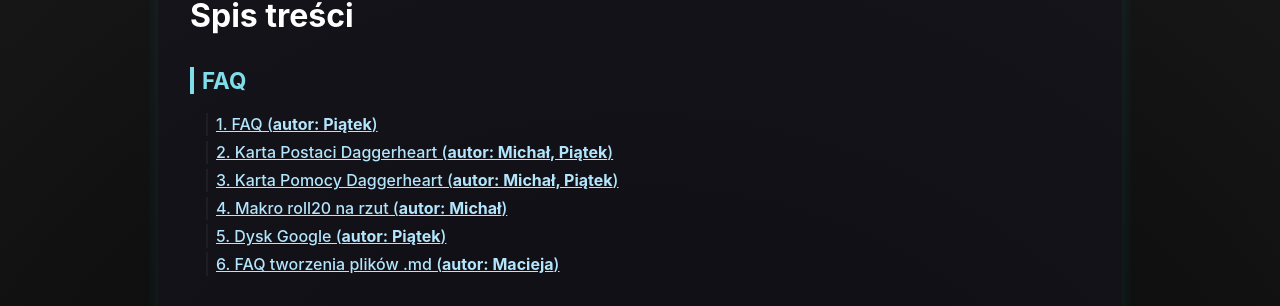
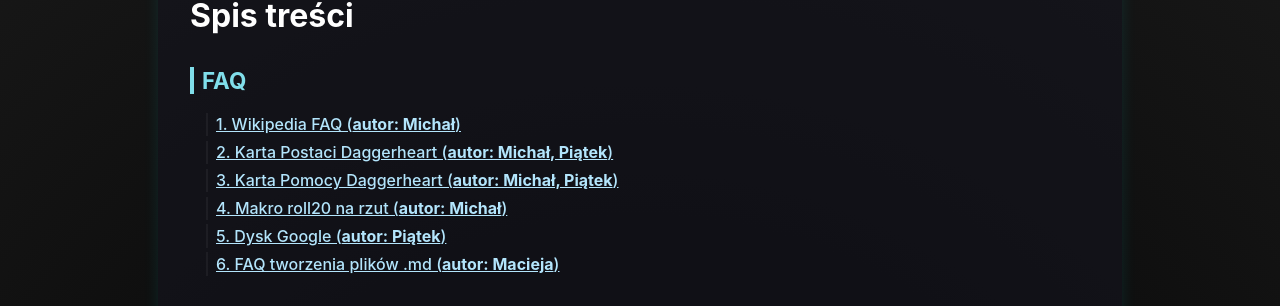
Before and after one commit to Geshura/dh-wiki, a Jekyll site: the page built from index.md, in a window 1280 px wide. Shown: the part 203-509 px from the top of the page. Built offline with Jekyll 4.4.1, drawn with Linux system fonts in a browser that asks for light colours.

Commit message:
Update index.md

```diff
--- a/index.md
+++ b/index.md
@@ -6,7 +6,7 @@
 # Spis treści
 
 ## FAQ
-- [1. FAQ (<strong>autor:  Piątek</strong>)](/swiat/rasy.md)
+- [1. Wikipedia FAQ (<strong>autor:  Michał</strong>)](/swiat/rasy.md)
 - [2. Karta Postaci Daggerheart (<strong>autor: Michał, Piątek</strong>)](/swiat/rasy.md)
 - [3. Karta Pomocy Daggerheart (<strong>autor: Michał, Piątek</strong>)](/swiat/rasy.md)
 - [4. Makro roll20 na rzut (<strong>autor: Michał</strong>)](/swiat/rasy.md)
```
